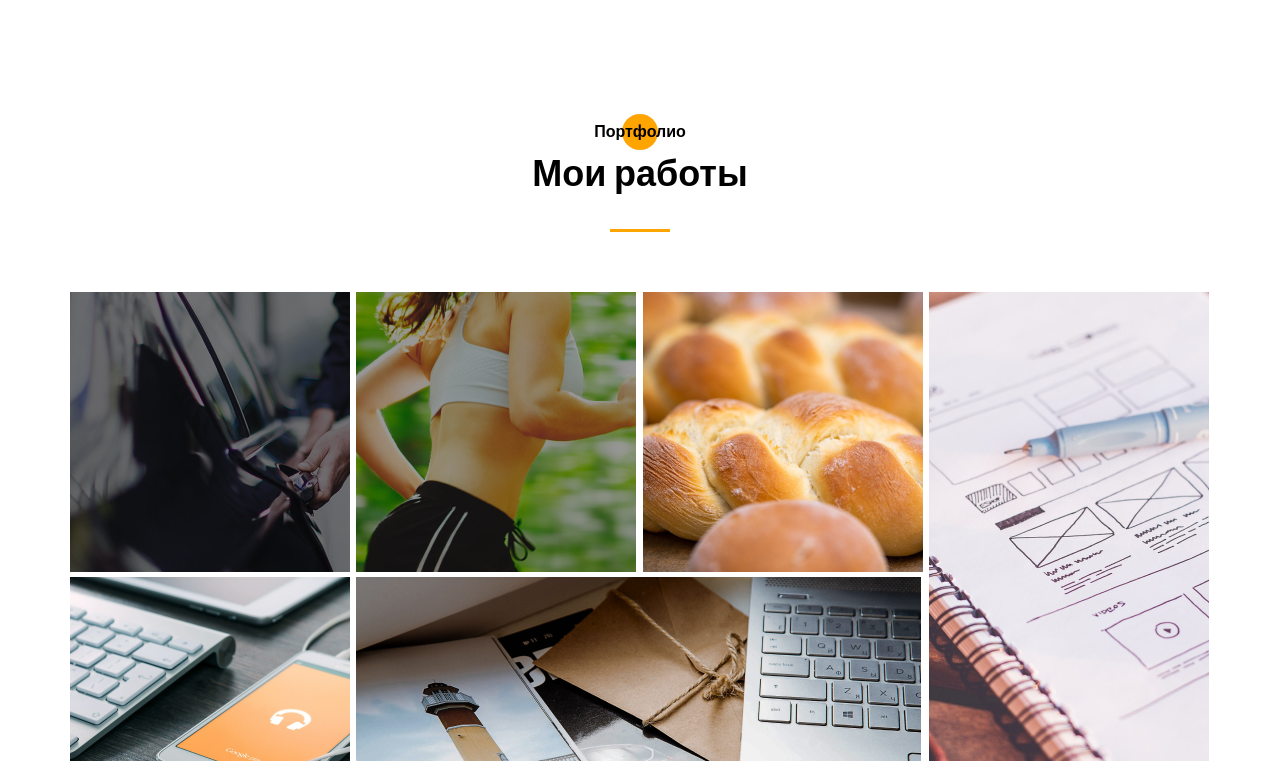
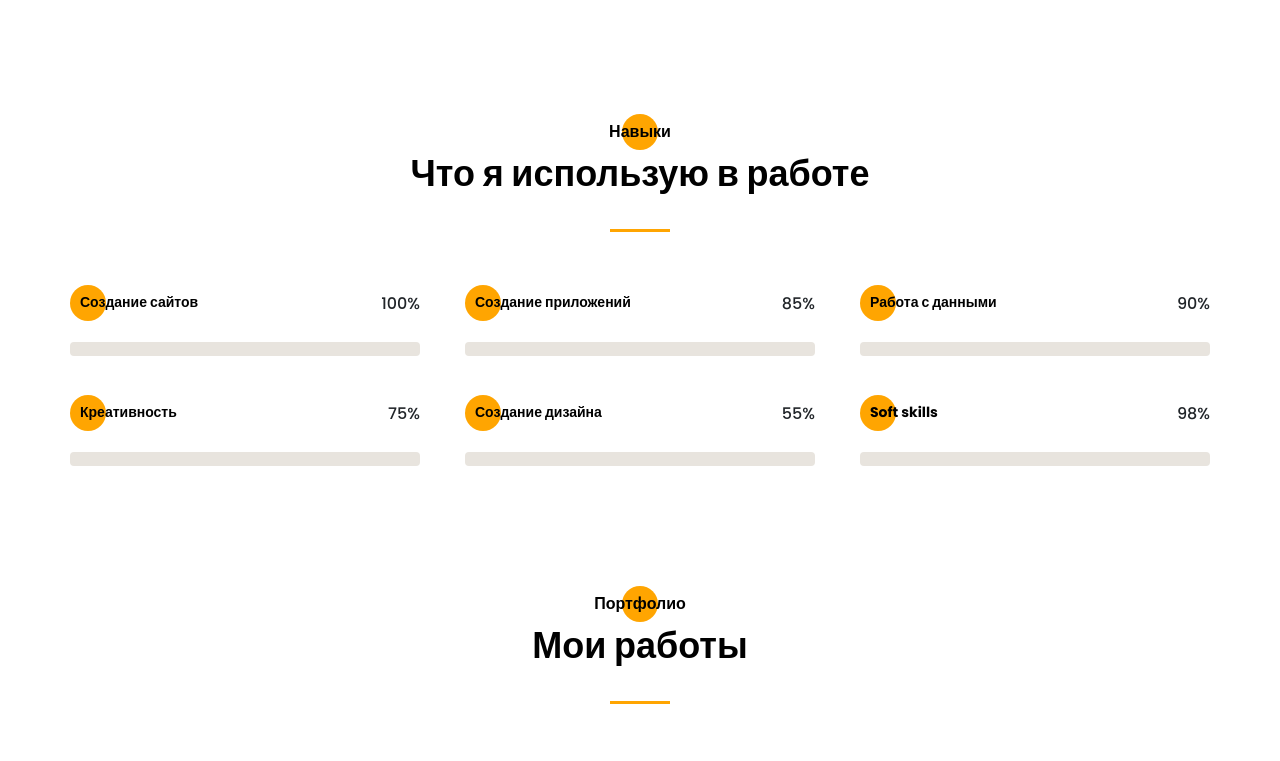
Before and after one commit to Photi31/Portfolio_template, a website: page src/index.html in a window 1280 px wide. Shown: the part 1520-2281 px from the top of the page. Drawn offline with nearby package versions, Linux system fonts and the light colour scheme; files that its build step writes are made by us from their sources; files whose address does not match are found by name.

Commit message:
A block of skills was created, it was adapted for phones - 320 pixels. Added skill scale script.

```diff
--- a/src/index.html
+++ b/src/index.html
@@ -66,19 +66,19 @@
                     <a href="#">про меня</a>
                 </li>
                 <li class="menu__item">
-                    <a href="#">мой опыт</a>
+                    <a href="#experience">мой опыт</a>
                 </li>
                 <li class="menu__item">
-                    <a href="#">мои навыки</a>
+                    <a href="#skills">мои навыки</a>
                 </li>
                 <li class="menu__item">
-                    <a href="#">мои работы</a>
+                    <a href="#portfolio">мои работы</a>
                 </li>
                 <li class="menu__item">
                     <a href="#">прайс-лист</a>
                 </li>
                 <li class="menu__item">
-                    <a href="#">контакты</a>
+                    <a href="#contact">контакты</a>
                 </li>
             </ul>
             <div class="social">
@@ -109,12 +109,12 @@
             <div class="title title_fz48 promo__title">Я web-разработчик
                 из города Москва</div>
             <div class="promo__btns">
-                <a href="#" class="button button_active">Портфолио</a>
-                <a href="#" class="button">Про меня</a>
+                <a href="#portfolio" class="button button_active">Портфолио</a>
+                <a href="#skills" class="button">Навыки</a>
             </div>
         </div>
     </section>
-    <section class="experience">
+    <section class="experience" id="experience">
         <div class="conteiner">
             <div class="title__circule title__circule_big"></div>
             <div class="title title_fz16 experience__subtitle">Опыт</div>
@@ -180,7 +180,65 @@
             </div>
         </div>
     </section>
-    <section class="portfolio">
+    <section class="skills" id="skills">
+        <div class="container">
+            <div class="title__circule title__circule_big"></div>
+            <div class="title title_fz16 skills__subtitle">Навыки</div>
+            <div class="title title_fz36 skills__title">Что я использую в работе</div>
+            <hr class="title title__line">
+            <div class="skills__grid">
+                <div class="skills__block">
+                    <div class="title title_fz14 skills__name">Создание сайтов</div>
+                    <div class="skills__percent">100%</div>
+                    <div class="skills__scale">
+                        <div class="skills__scale_all"></div>
+                        <div class="skills__scale_now"></div>
+                    </div>
+                </div>
+                <div class="skills__block">
+                    <div class="title title_fz14 skills__name">Создание приложений</div>
+                    <div class="skills__percent">85%</div>
+                    <div class="skills__scale">
+                        <div class="skills__scale_all"></div>
+                        <div class="skills__scale_now"></div>
+                    </div>
+                </div>
+                <div class="skills__block">
+                    <div class="title title_fz14 skills__name">Работа с данными</div>
+                    <div class="skills__percent">90%</div>
+                    <div class="skills__scale">
+                        <div class="skills__scale_all"></div>
+                        <div class="skills__scale_now"></div>
+                    </div>
+                </div>
+                <div class="skills__block">
+                    <div class="title title_fz14 skills__name">Креативность</div>
+                    <div class="skills__percent">75%</div>
+                    <div class="skills__scale">
+                        <div class="skills__scale_all"></div>
+                        <div class="skills__scale_now"></div>
+                    </div>
+                </div>
+                <div class="skills__block">
+                    <div class="title title_fz14 skills__name">Создание дизайна</div>
+                    <div class="skills__percent">55%</div>
+                    <div class="skills__scale">
+                        <div class="skills__scale_all"></div>
+                        <div class="skills__scale_now"></div>
+                    </div>
+                </div>
+                <div class="skills__block">
+                    <div class="title title_fz14 skills__name">Soft skills</div>
+                    <div class="skills__percent">98%</div>
+                    <div class="skills__scale">
+                        <div class="skills__scale_all"></div>
+                        <div class="skills__scale_now"></div>
+                    </div>
+                </div>
+            </div>
+        </div>
+    </section>
+    <section class="portfolio" id="portfolio">
         <div class="container">
             <div class="title__circule title__circule_big"></div>
             <div class="title title_fz16 experience__subtitle">Портфолио</div>
@@ -220,7 +278,7 @@
             </div>
         </div>
     </section>
-    <section class="contact">
+    <section class="contact" id="contact">
         <div class="container">
             <div class="contact__wrapper">
                 <img src="./img/main_photo.jpg" alt="my_photo">
--- a/src/js/script.js
+++ b/src/js/script.js
@@ -11,3 +11,14 @@ clickBurger.addEventListener('click', () => {
 closeMenu.addEventListener('click', () => {
     menu.classList.remove('active');
 });
+
+
+//skills
+
+const skillBlock = document.querySelectorAll('.skills__block');
+
+skillBlock.forEach(function(elem) {
+    let percent = elem.childNodes[1].outerText;
+    let nowSkills = elem.childNodes[2].children[1];
+    nowSkills.style.width = `${percent}`;
+})
--- /dev/null
+++ b/src/sass/blocks/_skills.scss
@@ -0,0 +1,65 @@
+.skills {
+    margin-top: 120px;
+    &__title {
+        text-align: center;
+        margin: 0;
+    }
+    &__subtitle {
+        text-align: center;
+        margin: 0;
+    }
+    &__grid {
+        margin-top: 60px;
+        display: grid;
+        grid-template-columns: repeat(3, 350px);
+        grid-template-rows: repeat(2, 70px);
+        row-gap: 40px;
+        justify-content: space-between;
+    }
+    &__block {
+        display: grid;
+        grid-template-columns: minmax(180px, 270px) 60px;
+        grid-template-rows: 30px 14px;
+        gap: 20px;
+    }
+    &__name {
+        position: relative;
+        @include before_circule;
+    }
+    &__percent {
+        justify-self: end;
+    }
+    &__scale {
+        position: relative;
+        grid-column: 1/3;
+        &_all {
+            width: 100%;
+            height: 100%;
+            background: #E8E4DE;
+            border-radius: 4px;
+        }
+        &_now {
+            position: absolute;
+            height: 100%;
+            top: 0;
+            left: 0;
+            background: $main-color;
+            border-radius: 4px;
+        }
+    }
+}
+
+@media (max-width: 320px) {
+    .skills {
+        &__grid {
+            grid-template-columns: 300px;
+            grid-template-rows: repeat(6, 70px);
+            row-gap: 40px;
+        }
+        &__title {
+            margin-top: 26px;
+            font-size: 24px;
+            line-height: 36px;
+        }
+    }
+}
--- a/src/sass/blocks/_title.scss
+++ b/src/sass/blocks/_title.scss
@@ -4,6 +4,12 @@
     font-size: 36px;
     line-height: 60px;
     color: #000;
+    &_fz14 {
+        font-size: 14px;
+        line-height: 21px;
+        margin-left: 10px;
+        z-index: 2;
+    }
     &_fz16 {
         font-size: 16px;
         line-height: 24px;
--- a/src/sass/style.scss
+++ b/src/sass/style.scss
@@ -12,6 +12,7 @@
 @import 'blocks/social';
 @import 'blocks/menu';
 @import 'blocks/experience';
+@import 'blocks/skills';
 @import 'blocks/portfolio';
 @import 'blocks/form';
 @import 'blocks/contact';
```
Also changed, not shown: dist/css/style.min.css, dist/index.html, dist/js/script.js.
